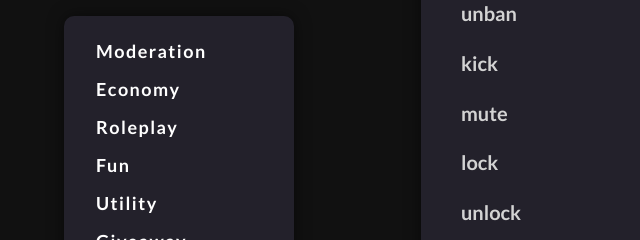
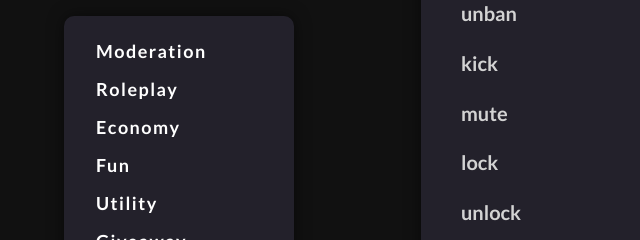
Before and after one commit to phobu/glory, a plain HTML site: page cmds/index.html in a window 1280 px wide. Shown: the part 300-540 px from the top of the page, 0-640 px from the left. Drawn offline with Linux system fonts and the light colour scheme.

Commit message:
Update index.html

```diff
--- a/cmds/index.html
+++ b/cmds/index.html
@@ -26,8 +26,8 @@
         <div class="command-section">
             <ul>
                 <li class="closed" id="1" onclick="change_board(this)">Moderation</li>
-                <li class="open" id="2" onclick="change_board(this)">Economy</li>
-                <li class="open" id="3" onclick="change_board(this)">Roleplay</li>
+                <li class="open" id="2" onclick="change_board(this)">Roleplay</li>
+                <li class="open" id="3" onclick="change_board(this)">Economy</li>
                 <li class="open" id="4" onclick="change_board(this)">Fun</li>
                 <li class="open" id="5" onclick="change_board(this)">Utility</li>
                 <li class="open" id="6" onclick="change_board(this)">Giveaway</li>
```
